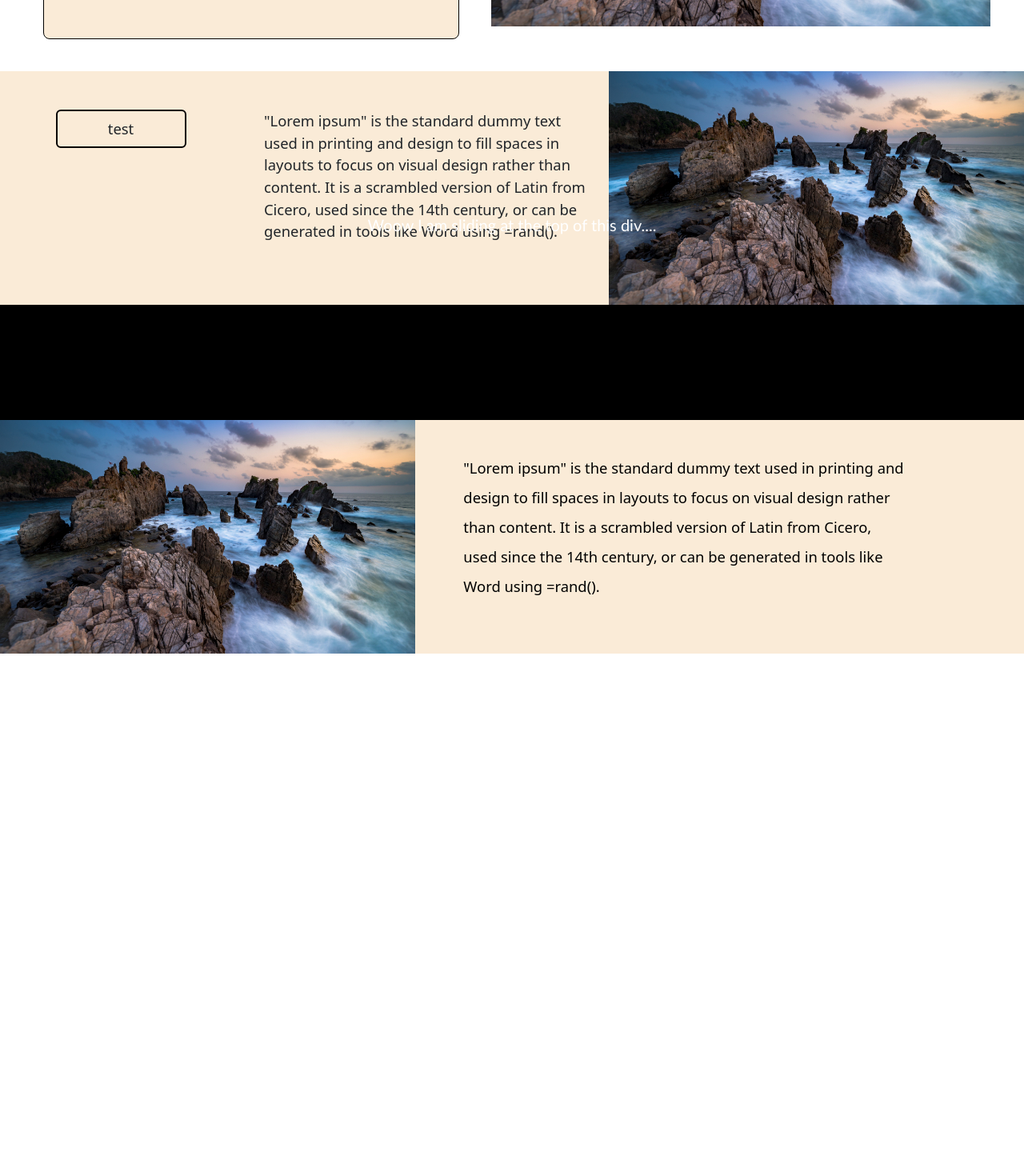
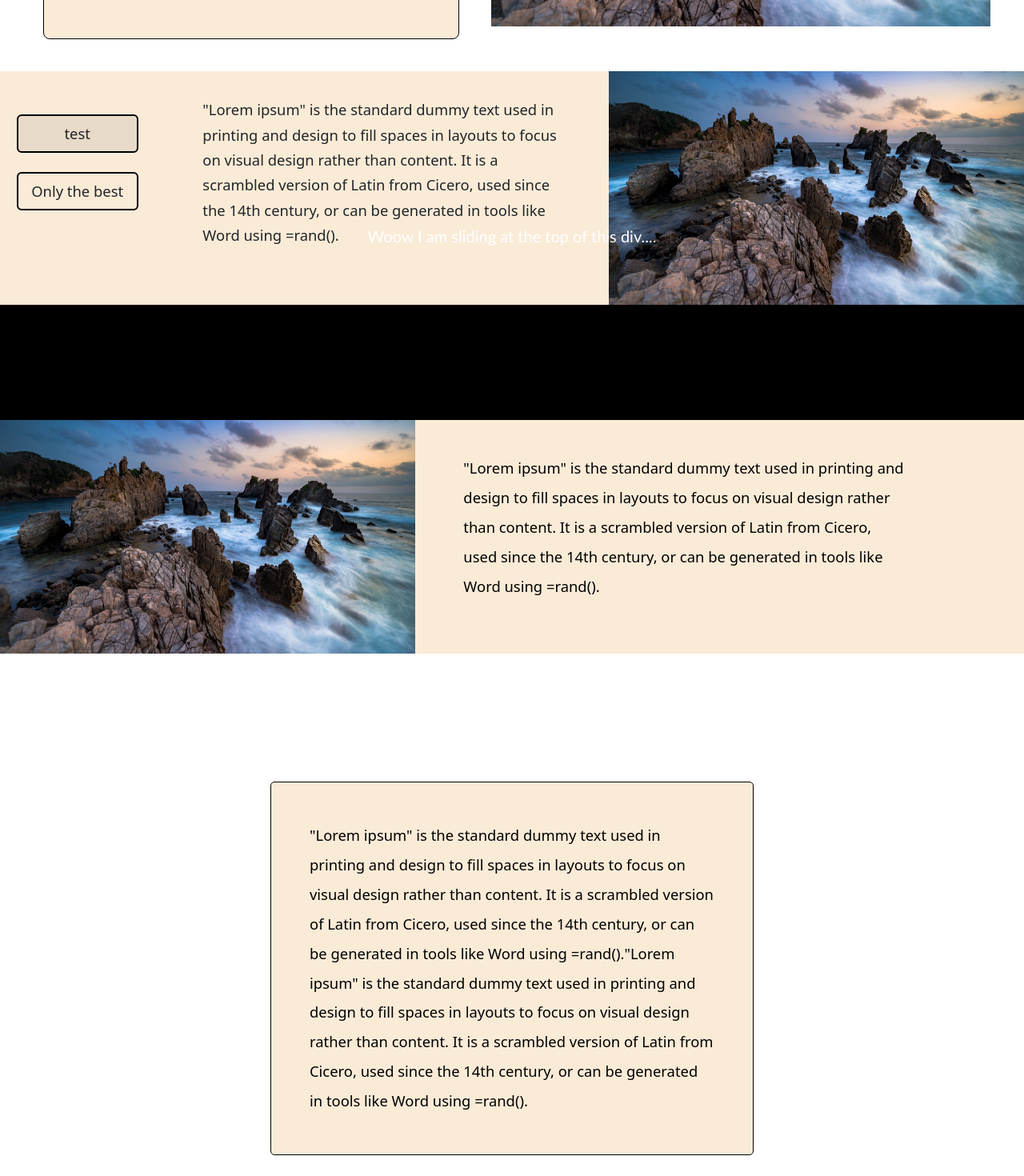
Before and after one commit to blob421/base, a Next.js app: page /text in a window 1280 px wide. Shown: the part 480-1950 px from the top of the page at 80% size. Built offline with nearby package versions, Linux system fonts and the light colour scheme.

Commit message:
Added border coloring that follows the font color for the text_block_center component and ajusted padding , lineHeight. Made a spacer component . Improved the banner with tabs component.

```diff
--- /dev/null
+++ b/app/components/spacer.tsx
@@ -0,0 +1,10 @@
+
+type spacer = {
+    h: number
+}
+
+export default function Spacer({h}:spacer){
+    return (
+        <div style={{height:`${h}vh`}}></div>
+    )
+}
--- a/app/components/text/text.css
+++ b/app/components/text/text.css
@@ -1,5 +1,5 @@
 .text_block{
-    line-height: 2em; border: 1px solid black; border-radius: 5px;
+     border-radius: 5px;
 }
 
 .slide_in_text{
--- /dev/null
+++ b/app/components/text/text_block_center.tsx
@@ -0,0 +1,18 @@
+
+import type { TextProps } from "../0_required_base/types"
+
+export default function Text_centered({text, bgColor, color}:TextProps){
+    return (
+        <div className="row d-flex justify-content-center row_text_centered p-0 p-md-5">
+
+            <div className="col-lg-6 col-11 txt_md text_block mt-2 pb-5 pt-5 p-4 p-md-5 h-100"
+            style={{backgroundColor: bgColor? bgColor: "white", lineHeight: 2,
+                    color: color? color : "black", textAlign: "left",
+                    border: color? `1 px solid ${color}`:'1px solid black'
+
+            }}>
+               {text}
+            </div>
+        </div>
+    )
+}
--- a/app/components/text_and_image/tabbed_banner.tsx
+++ b/app/components/text_and_image/tabbed_banner.tsx
@@ -4,23 +4,28 @@ import {useState} from 'react'
 
 
 type TextOptions = {
-   options: {img: string, name: string, txt:string}[]
+   options: {img: string, name: string, txt:string}[], bgColor?:string
 }
 
-export default function Dropdown_text_img({options}:TextOptions){
+export default function Dropdown_text_img({options, bgColor}:TextOptions){
    const [option_idx, setOption] = useState(0)
 
 
 
     return (
-        <div className="row dropdown_text_img_main d-flex justify-content-lg-left justify-content-center">
+        <div className="row dropdown_text_img_main d-flex justify-content-lg-left
+        justify-content-center"
+        style={{backgroundColor: bgColor? bgColor : 'antiquewhite'}}>
 
-             <div className="col-lg-3 dropdown_text_img_dropdown flex-column align-items-center
-             gap-4 d-grid d-lg-flex p-5 pb-0 pt-lg-5 p-lg-0">
+             <div className="col-lg-2 dropdown_text_img_dropdown flex-column align-items-center
+             gap-4 d-grid d-lg-flex p-5 pb-0 pb-lg-5 mb-lg-3 p-lg-0 align-self-md-center">
                 {options && options.map((op, idx) => {
                     return (
-                        <div key={idx} className="dropdown_text_img_option txt_md"
-                        onClick={()=> setOption(idx)}>
+                        <div key={idx} className="dropdown_text_img_option txt_md justify-self-end"
+                        onClick={()=> setOption(idx)}
+                        style={{backgroundColor: idx== option_idx? 'rgba(0, 0, 0, 0.07)'
+                                                                  : bgColor ? bgColor
+                                                                  : 'antiquewhite'}}>
                        {op.name}
                      </div>
                      )
@@ -29,7 +34,8 @@ export default function Dropdown_text_img({options}:TextOptions){
 
              </div>
 
-             <div className="col-lg-4 dropdown_text_img_text p-lg-3 pt-lg-5 pt-5 p-5 txt_md">
+             <div className="col-lg-5 dropdown_text_img_text p-lg-5 pt-5 pt-lg-2 p-5 txt_md
+             align-self-lg-center">
                 {options && options[option_idx].txt}
              </div>
              <div className="col-lg-5 col-11 dropdown_text_img_image pb-4 pb-lg-0">
--- a/app/components/text_and_image/text_img.css
+++ b/app/components/text_and_image/text_img.css
@@ -10,7 +10,7 @@
 
 }
 .text_left_img_right_text_content{
-    padding-left: 2%;
+    padding-left: 2%; line-height: 1.5;
     border-radius: 8px; border: 1px solid black; min-height: 75%; position: relative;
     padding: 10%;
     padding-bottom:  max(5vw, 9vh);
@@ -48,21 +48,15 @@
 /**************************** TABBED BANNER *****************************/
 
 
-.dropdown_text_img_main{
-    background-color: antiquewhite;
-}
-.dropdown_text_img_image{
-     background-color: antiquewhite;
 
-}
 .dropdown_text_img_text{
-    background-color: antiquewhite;
+  line-height: 1.7;
 }
 
 .dropdown_text_img_option{
  border: 2px solid black; height: 6vh; border-radius: 6px; display: flex;
  justify-content: center; align-items: center; cursor: pointer;
- width: 50%; max-width: 13em;
+ width: 70%; max-width: 13em;
 }
 .dropdown_text_img_option:hover{
  background-color: rgba(132, 102, 62, 0.269);
--- a/app/text/page.tsx
+++ b/app/text/page.tsx
@@ -4,7 +4,9 @@ import Text_left_img_right from "../components/text_and_image/separated"
 
 import TextImageBanner from "../components/text_and_image/banner"
 import { sample } from "lodash"
+import Text_centered from "../components/text/text_block_center"
 
+import Spacer from "../components/spacer"
 
 const text_sample = `"Lorem ipsum" is the standard dummy text used in printing and design to fill spaces
 in layouts to focus on visual design rather than content. It is a scrambled version of Latin from
@@ -19,14 +21,19 @@ export default function Text(){
       <Text_left_img_right text={text_sample} image="/img0.png" imagePosition="right-top" displaced={true}
       textHeight="full" BgColor="antiquewhite" />
  <div style={{height: '5vh'}}></div>
-      <Dropdown_text_img options={[{img: '/img0.png', txt: text_sample, name: 'test'}]}/>
+      <Dropdown_text_img options={[{img: '/img0.png', txt: text_sample, name: 'test'},
+                                   {img: '/img1.png', txt: text_sample, name: 'Only the best'}]}
+                                   />
 
         <div style={{backgroundColor: 'black', height: '18vh'}}></div>
          <SlideInText text="Woow I am sliding at the top of this div...." color="white"/>
         <TextImageBanner text={text_sample} image="/img0.png" imgPosition="left" imgMargin={false}/>
 
-        <div style={{height: '90vh'}}></div>
+         <Spacer h={9}/>
 
+          <Spacer h={4}/>
+        <Text_centered text={text_sample + text_sample} bgColor="antiquewhite"/>
+            <Spacer h={4}/>
 
         </>
     )
```
Also changed, not shown: app/components/text/text_centered.tsx (deleted, +0 -15 lines), public/img1.png (added).
